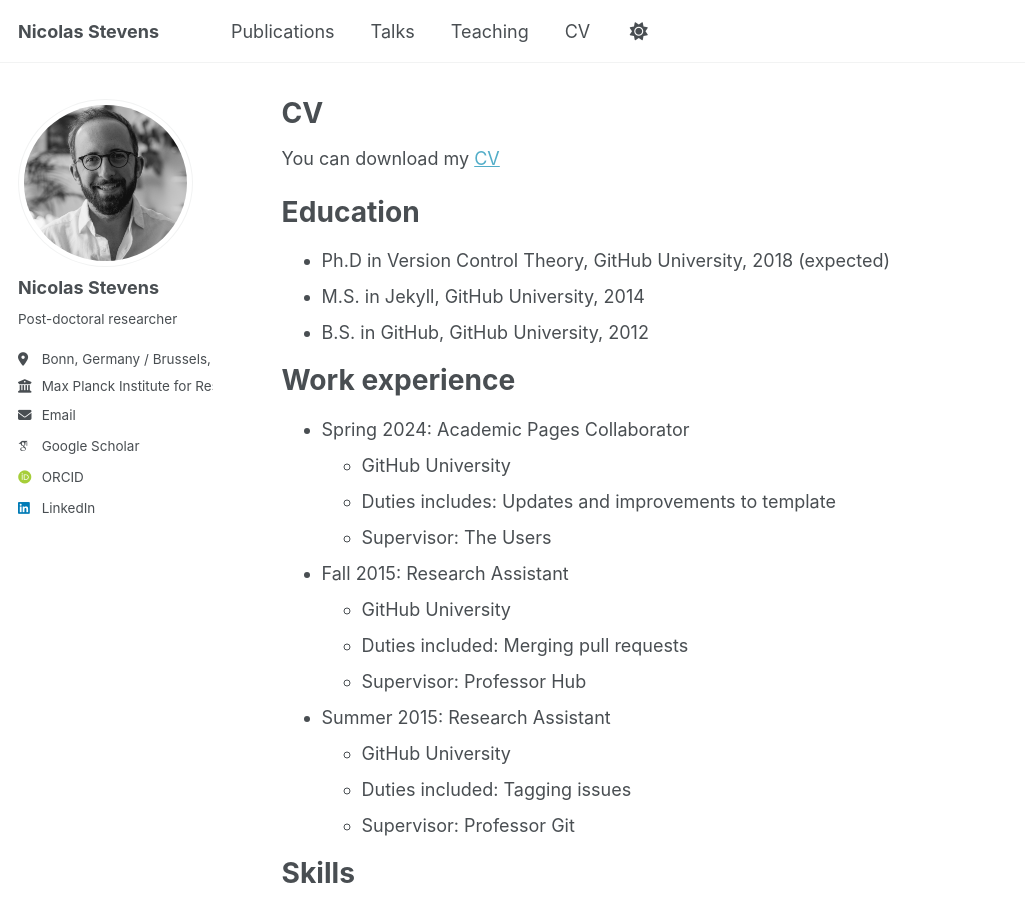
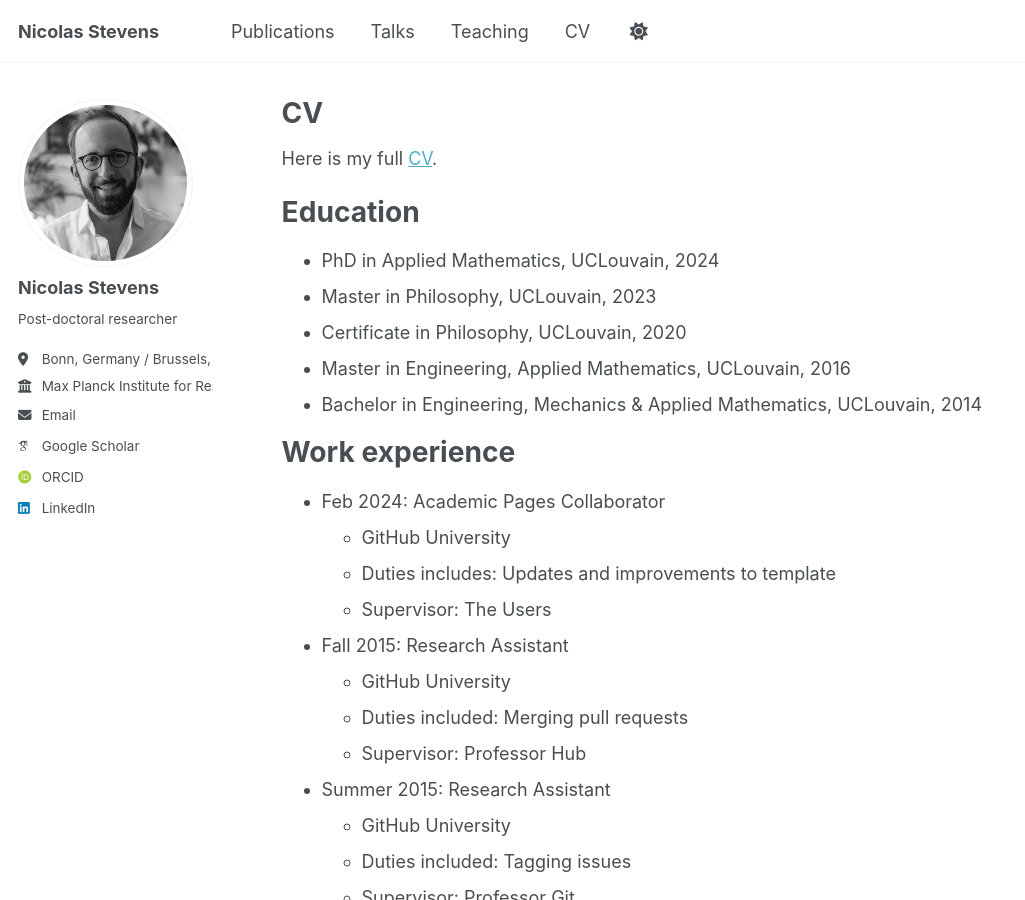
Before and after one commit to NicolasStevens/NicolasStevens.github.io, a Jekyll site: the page built from _pages/cv.md, in a window 1280 px wide and 900 px high. Shown: the whole window, without its empty margins (0-1025 px from the left). Built offline with Jekyll 4.4.1, drawn with Linux system fonts in a browser that asks for light colours; some web fonts are replaced; a script that is not in the unit is left out.

Commit message:
Update cv.md

```diff
--- a/_pages/cv.md
+++ b/_pages/cv.md
@@ -9,17 +9,19 @@ redirect_from:
 
 {% include base_path %}
 
-You can download my [CV](https://NicolasStevens.github.io/files/CV.pdf)
+Here is my full [CV](https://NicolasStevens.github.io/files/CV.pdf).
 
 Education
 ======
-* Ph.D in Version Control Theory, GitHub University, 2018 (expected)
-* M.S. in Jekyll, GitHub University, 2014
-* B.S. in GitHub, GitHub University, 2012
+* PhD in Applied Mathematics, UCLouvain, 2024
+* Master in Philosophy, UCLouvain, 2023
+* Certificate in Philosophy, UCLouvain, 2020
+* Master in Engineering, Applied Mathematics, UCLouvain, 2016
+* Bachelor in Engineering, Mechanics & Applied Mathematics, UCLouvain, 2014
 
 Work experience
 ======
-* Spring 2024: Academic Pages Collaborator
+* Feb 2024: Academic Pages Collaborator
   * GitHub University
   * Duties includes: Updates and improvements to template
   * Supervisor: The Users
```
